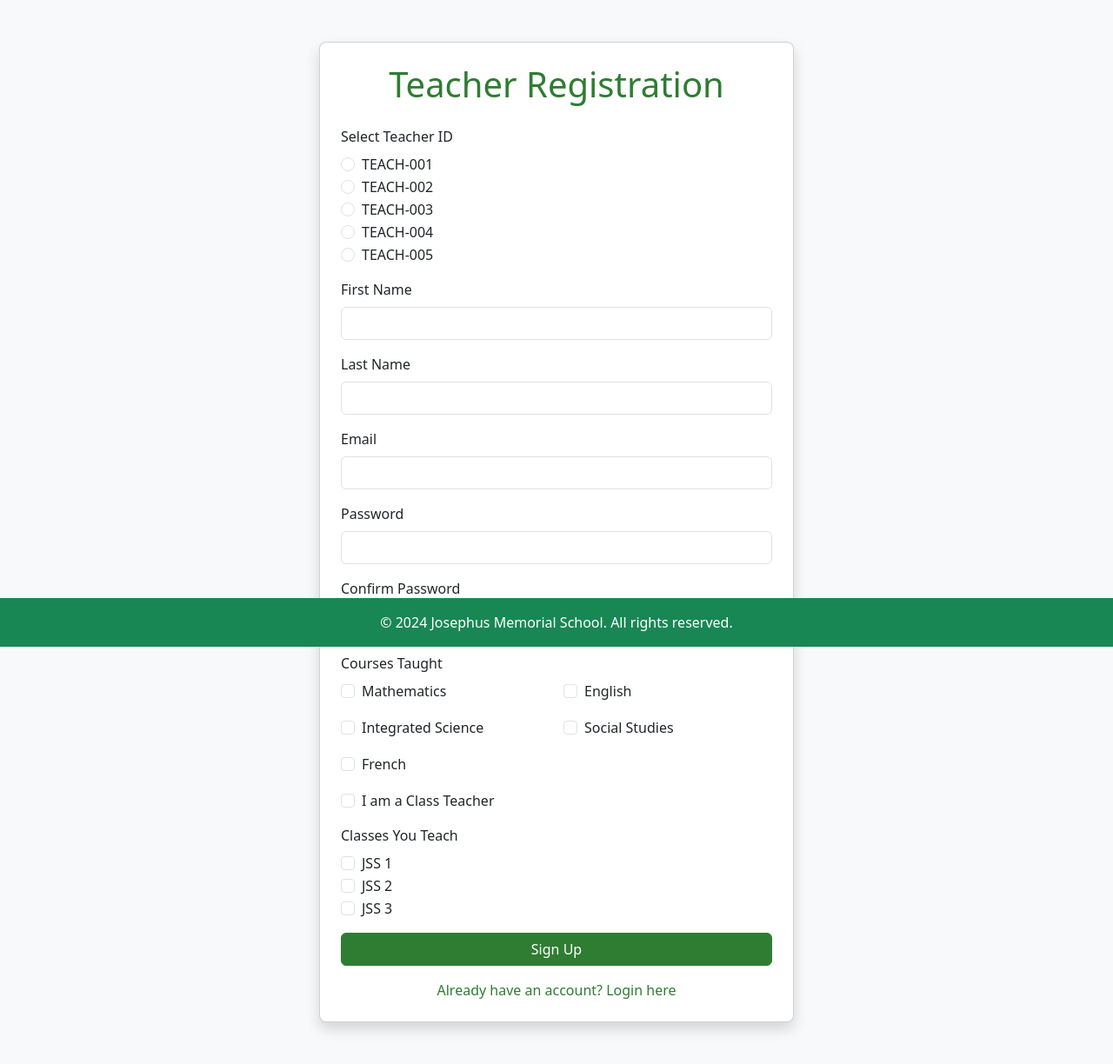
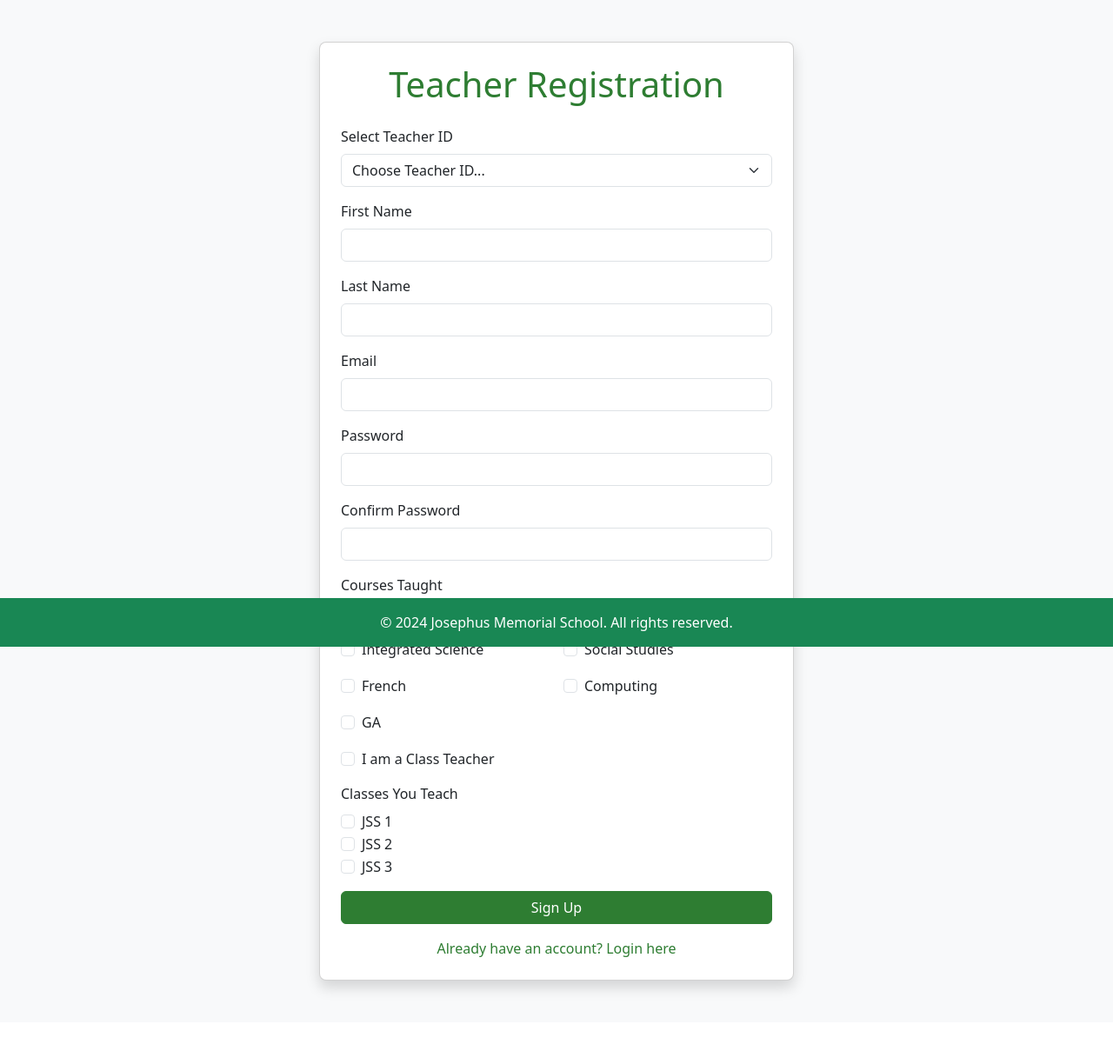
Before and after one commit to eddie-kay0462/E-School-Manager, a PHP site: page /view/teacher-registration.php in a window 1280 px wide. Shown: the part 56-1280 px from the top of the page at 87% size. After the commit the page ends 1200 px from the top, so only its background shows below. Run offline with PHP 8.4, Linux system fonts and the light colour scheme.

Commit message:
Updated the teacher id selection to use a dropdown to accomodate more teachers,and added more courses

```diff
--- a/view/teacher-registration.php
+++ b/view/teacher-registration.php
@@ -61,27 +61,16 @@
                         ?>
                         <form id="teacherRegistration" method="POST" action="../actions/register_teacher.php">
                             <div class="mb-3">
-                                <label class="form-label">Select Teacher ID</label>
-                                <div class="form-check">
-                                    <input class="form-check-input" type="radio" name="teacher_id" value="TEACH-001" id="teach001" required>
-                                    <label class="form-check-label" for="teach001">TEACH-001</label>
-                                </div>
-                                <div class="form-check">
-                                    <input class="form-check-input" type="radio" name="teacher_id" value="TEACH-002" id="teach002">
-                                    <label class="form-check-label" for="teach002">TEACH-002</label>
-                                </div>
-                                <div class="form-check">
-                                    <input class="form-check-input" type="radio" name="teacher_id" value="TEACH-003" id="teach003">
-                                    <label class="form-check-label" for="teach003">TEACH-003</label>
-                                </div>
-                                <div class="form-check">
-                                    <input class="form-check-input" type="radio" name="teacher_id" value="TEACH-004" id="teach004">
-                                    <label class="form-check-label" for="teach004">TEACH-004</label>
-                                </div>
-                                <div class="form-check">
-                                    <input class="form-check-input" type="radio" name="teacher_id" value="TEACH-005" id="teach005">
-                                    <label class="form-check-label" for="teach005">TEACH-005</label>
-                                </div>
+                                <label for="teacher_id" class="form-label">Select Teacher ID</label>
+                                <select class="form-select" id="teacher_id" name="teacher_id" required>
+                                    <option value="">Choose Teacher ID...</option>
+                                    <?php
+                                    for ($i = 1; $i <= 25; $i++) {
+                                        $id = str_pad($i, 3, '0', STR_PAD_LEFT);
+                                        echo "<option value='TEACH-{$id}'>TEACH-{$id}</option>";
+                                    }
+                                    ?>
+                                </select>
                                 <span class="text-danger" id="teacherIdError" style="display: none;">Please select a Teacher ID</span>
                             </div>
 
@@ -155,6 +144,18 @@
                                             <label class="form-check-label" for="frenchCheck">French</label>
                                         </div>
                                     </div>
+                                    <div class="col-6">
+                                        <div class="form-check">
+                                            <input class="form-check-input" type="checkbox" name="courses[]" value="computing" id="computingCheck">
+                                            <label class="form-check-label" for="computingCheck">Computing</label>
+                                        </div>
+                                    </div>
+                                    <div class="col-6">
+                                        <div class="form-check">
+                                            <input class="form-check-input" type="checkbox" name="courses[]" value="ga" id="gaCheck">
+                                            <label class="form-check-label" for="gaCheck">GA</label>
+                                        </div>
+                                    </div>
                                 </div>
                                 <span class="text-danger" id="coursesError" style="display: none;">Please select at least one course</span>
                             </div>
```
